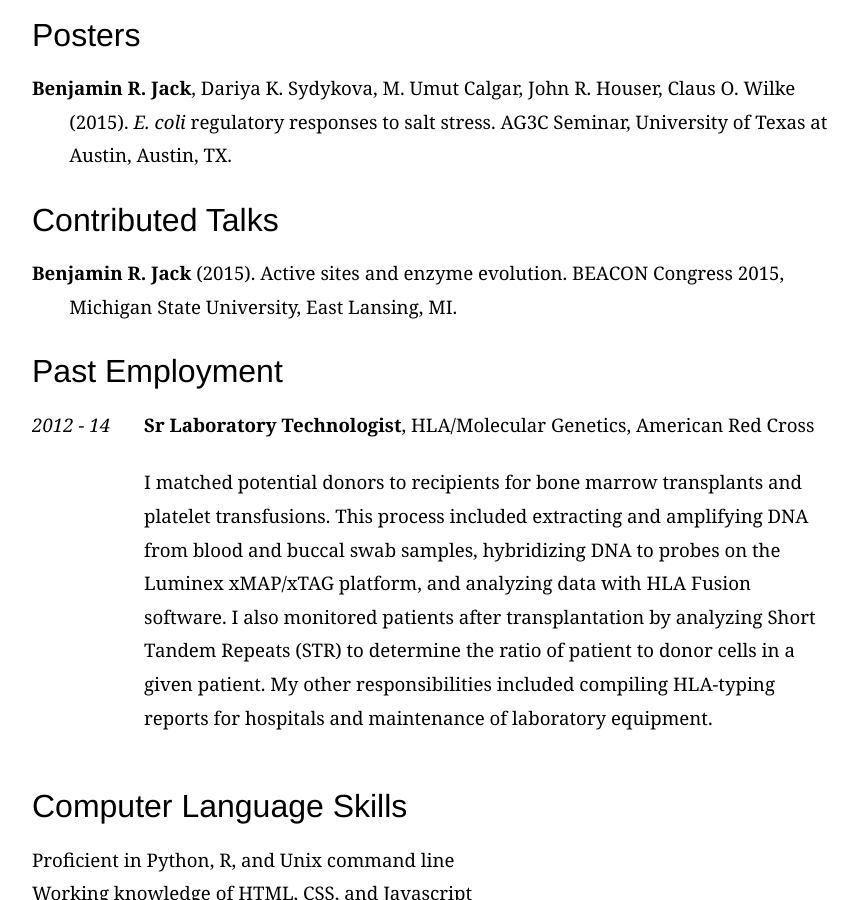
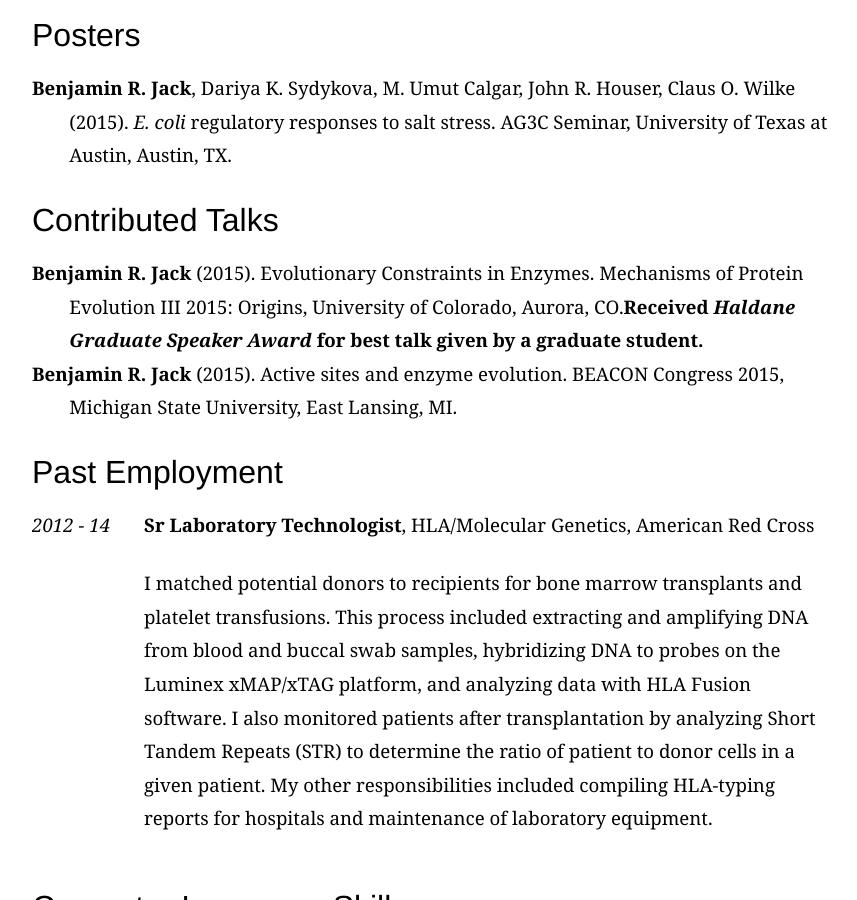
Before and after one commit to benjaminjack/benjaminjack.github.io, a Jekyll site: the page built from cv.html, in a window 1280 px wide and 900 px high, scrolled down 945 px. Shown: the whole window, without its empty margins (208-1065 px from the left). Built offline with Jekyll 4.4.1, drawn with Linux system fonts in a browser that asks for light colours; some web fonts are replaced.

Commit message:
Update cv.html

```diff
--- a/cv.html
+++ b/cv.html
@@ -32,6 +32,7 @@ DOI: <a href="https://dx.doi.org/10.1021/acssynbio.5b00068">10.1021/acssynbio.5b
 
 <h3>Contributed Talks</h3>
 <ul class="cv">
+<li><strong>Benjamin R. Jack</strong> (2015). Evolutionary Constraints in Enzymes. Mechanisms of Protein Evolution III 2015: Origins, University of Colorado, Aurora, CO.<strong>Received <em>Haldane Graduate Speaker Award</em> for best talk given by a graduate student.</strong></li>
 <li><strong>Benjamin R. Jack</strong> (2015). Active sites and enzyme evolution. BEACON Congress 2015, Michigan State University, East Lansing, MI.</li>
 </ul>
 
```
